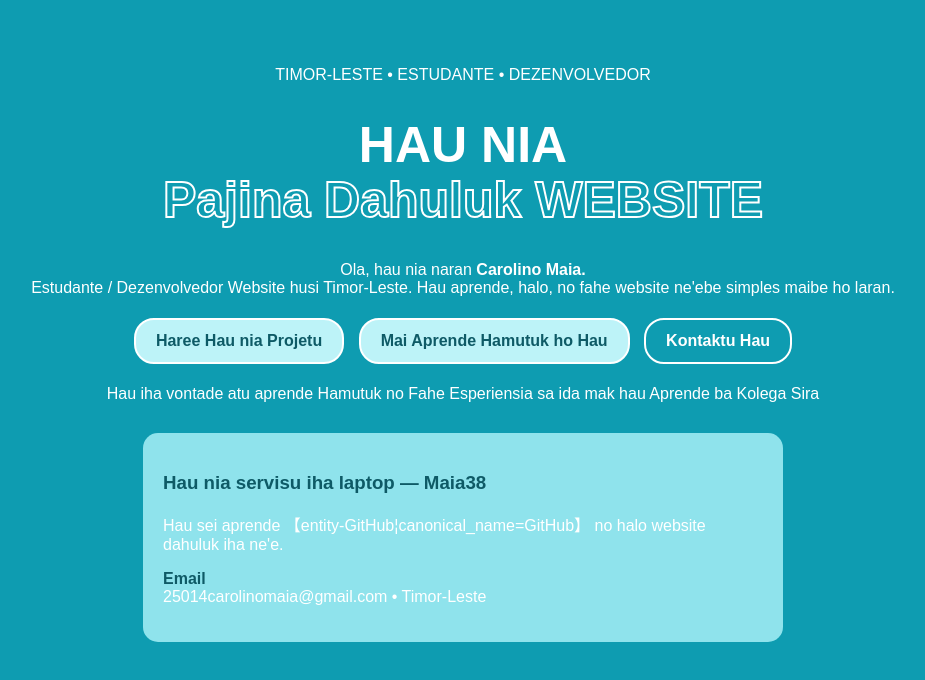
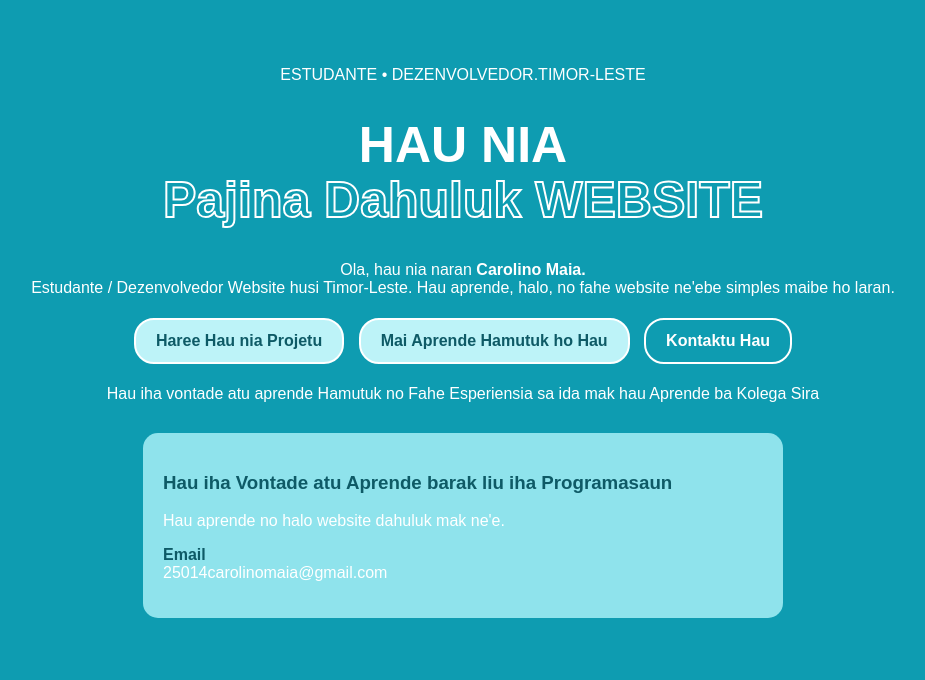
Before and after one commit to 25014carolinomaia-ops/Website, a plain HTML site: page index.html in a window 1280 px wide. Shown: the whole page, without its empty margins (177-1102 px from the left). Drawn offline with Linux system fonts and the light colour scheme.

Commit message:
Update index.html

```diff
--- a/index.html
+++ b/index.html
@@ -16,7 +16,7 @@ p{color:white}
 </head>
 <body>
 <div class="box">
-<p>TIMOR-LESTE • ESTUDANTE • DEZENVOLVEDOR</p>
+<p>ESTUDANTE • DEZENVOLVEDOR.TIMOR-LESTE</p>
 <h1>HAU NIA<br><span>Pajina Dahuluk WEBSITE</span></h1>
 <p>Ola, hau nia naran <b>Carolino Maia.</b><br>Estudante / Dezenvolvedor Website husi Timor-Leste. Hau aprende, halo, no fahe website ne'ebe simples maibe ho laran.</p>
 
@@ -27,9 +27,9 @@ p{color:white}
 <p>Hau iha vontade atu aprende Hamutuk no Fahe Esperiensia sa ida mak hau Aprende ba Kolega Sira</p>
 
 <div class="card">
-<h3>Hau nia servisu iha laptop — Maia38</h3>
-<p>Hau sei aprende 【entity-GitHub¦canonical_name=GitHub】 no halo website dahuluk iha ne'e.</p>
-<p><b>Email</b><br>25014carolinomaia@gmail.com • Timor-Leste</p>
+<h3>Hau iha Vontade atu Aprende barak liu iha Programasaun</h3>
+<p>Hau aprende no halo website dahuluk mak ne'e.</p>
+<p><b>Email</b><br>25014carolinomaia@gmail.com </p>
 </div>
 </div>
 </body>
```
